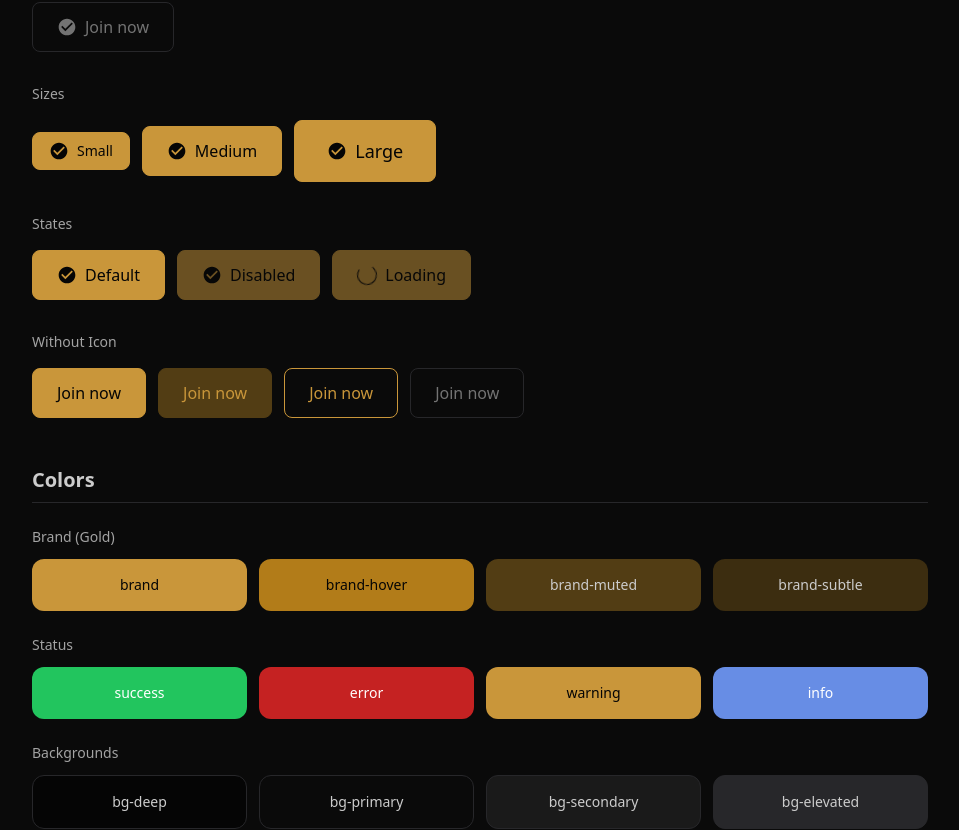
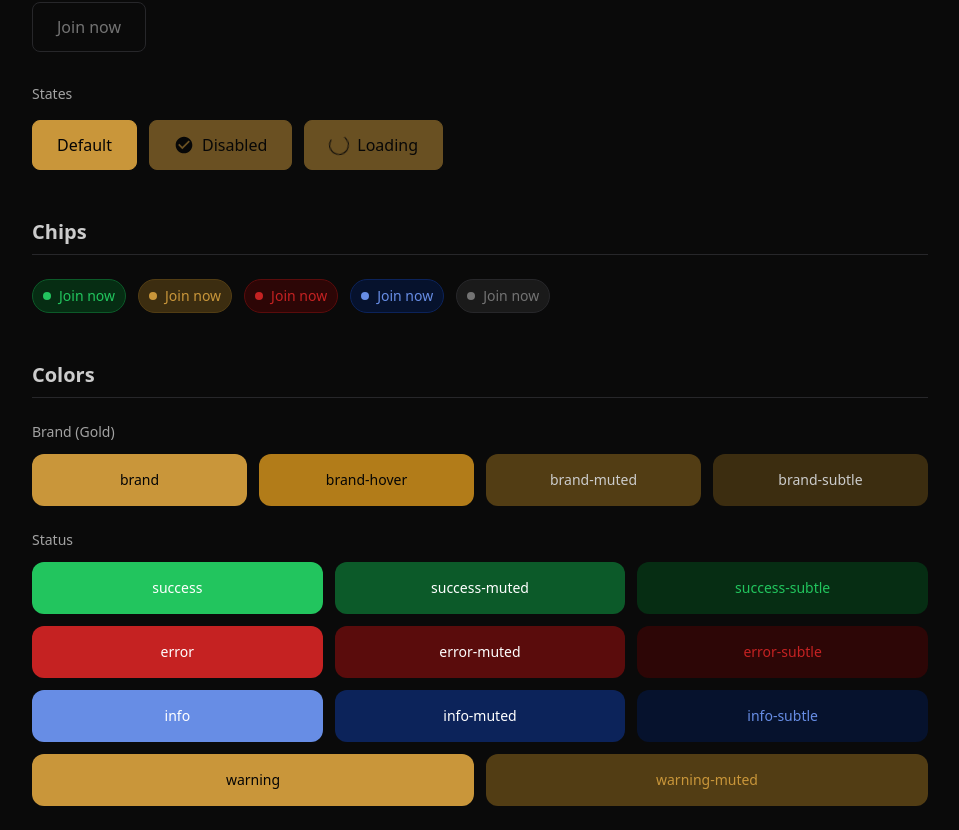
Before and after one commit to akxr-in/akxr-frontend, a Next.js app in the folder frontend/: page /design-system in a window 1280 px wide. Shown: the part 457-1287 px from the top of the page, without its empty margins (160-1119 px from the left). Built offline with nearby package versions, Linux system fonts and the light colour scheme.

Commit message:
feat: integrate Chip component into Design System Showcase and streamline Button usage

```diff
--- a/frontend/app/design-system/page.tsx
+++ b/frontend/app/design-system/page.tsx
@@ -1,8 +1,8 @@
 "use client";
 
-import { Button } from "@akxr/design-system";
+import { Button, Chip } from "@akxr/design-system";
 
-// Simple icon component matching the Figma
+// Simple icon component
 const BrandIcon = () => (
     <svg viewBox="0 0 24 24" fill="currentColor" className="w-5 h-5">
         <path d="M12 2C6.48 2 2 6.48 2 12s4.48 10 10 10 10-4.48 10-10S17.52 2 12 2zm-2 15l-5-5 1.41-1.41L10 14.17l7.59-7.59L19 8l-9 9z" />
@@ -27,70 +27,52 @@ export default function DesignSystemShowcase() {
                         Button
                     </h2>
 
-                    {/* All 4 Variants */}
                     <div className="mb-8">
                         <h3 className="text-sm font-medium text-text-secondary mb-4">
                             Variants
                         </h3>
                         <div className="flex flex-col gap-4 max-w-xs">
-                            <Button variant="primary" leftIcon={<BrandIcon />}>
+                            <Button variant="primary">
                                 Join now
                             </Button>
-                            <Button variant="secondary" leftIcon={<BrandIcon />}>
+                            <Button variant="secondary">
                                 Join now
                             </Button>
-                            <Button variant="outline" leftIcon={<BrandIcon />}>
+                            <Button variant="outline">
                                 Join now
                             </Button>
-                            <Button variant="ghost" leftIcon={<BrandIcon />}>
+                            <Button variant="ghost">
                                 Join now
                             </Button>
                         </div>
                     </div>
 
-                    {/* Sizes */}
-                    <div className="mb-8">
-                        <h3 className="text-sm font-medium text-text-secondary mb-4">
-                            Sizes
-                        </h3>
-                        <div className="flex flex-wrap items-center gap-3">
-                            <Button size="sm" leftIcon={<BrandIcon />}>
-                                Small
-                            </Button>
-                            <Button size="md" leftIcon={<BrandIcon />}>
-                                Medium
-                            </Button>
-                            <Button size="lg" leftIcon={<BrandIcon />}>
-                                Large
-                            </Button>
-                        </div>
-                    </div>
-
-                    {/* States */}
-                    <div className="mb-8">
+                    <div>
                         <h3 className="text-sm font-medium text-text-secondary mb-4">
                             States
                         </h3>
                         <div className="flex flex-wrap items-center gap-3">
-                            <Button leftIcon={<BrandIcon />}>Default</Button>
+                            <Button>Default</Button>
                             <Button disabled leftIcon={<BrandIcon />}>
                                 Disabled
                             </Button>
                             <Button isLoading>Loading</Button>
                         </div>
                     </div>
+                </section>
 
-                    {/* Without Icon */}
-                    <div>
-                        <h3 className="text-sm font-medium text-text-secondary mb-4">
-                            Without Icon
-                        </h3>
-                        <div className="flex flex-wrap gap-3">
-                            <Button variant="primary">Join now</Button>
-                            <Button variant="secondary">Join now</Button>
-                            <Button variant="outline">Join now</Button>
-                            <Button variant="ghost">Join now</Button>
-                        </div>
+                {/* Chips Section */}
+                <section className="mb-12">
+                    <h2 className="text-xl font-semibold mb-6 pb-2 border-b border-border-default">
+                        Chips
+                    </h2>
+
+                    <div className="flex flex-wrap gap-3">
+                        <Chip variant="success">Join now</Chip>
+                        <Chip variant="warning">Join now</Chip>
+                        <Chip variant="error">Join now</Chip>
+                        <Chip variant="info">Join now</Chip>
+                        <Chip variant="neutral">Join now</Chip>
                     </div>
                 </section>
 
@@ -126,18 +108,45 @@ export default function DesignSystemShowcase() {
                         <h3 className="text-sm font-medium text-text-secondary mb-3">
                             Status
                         </h3>
-                        <div className="grid grid-cols-4 gap-3">
+                        <div className="grid grid-cols-3 gap-3 mb-3">
                             <div className="bg-success text-white p-4 rounded-lg text-center text-sm">
                                 success
                             </div>
+                            <div className="bg-success-muted text-white p-4 rounded-lg text-center text-sm">
+                                success-muted
+                            </div>
+                            <div className="bg-success-subtle text-success p-4 rounded-lg text-center text-sm">
+                                success-subtle
+                            </div>
+                        </div>
+                        <div className="grid grid-cols-3 gap-3 mb-3">
                             <div className="bg-error text-white p-4 rounded-lg text-center text-sm">
                                 error
                             </div>
+                            <div className="bg-error-muted text-white p-4 rounded-lg text-center text-sm">
+                                error-muted
+                            </div>
+                            <div className="bg-error-subtle text-error p-4 rounded-lg text-center text-sm">
+                                error-subtle
+                            </div>
+                        </div>
+                        <div className="grid grid-cols-3 gap-3 mb-3">
+                            <div className="bg-info text-white p-4 rounded-lg text-center text-sm">
+                                info
+                            </div>
+                            <div className="bg-info-muted text-white p-4 rounded-lg text-center text-sm">
+                                info-muted
+                            </div>
+                            <div className="bg-info-subtle text-info p-4 rounded-lg text-center text-sm">
+                                info-subtle
+                            </div>
+                        </div>
+                        <div className="grid grid-cols-2 gap-3">
                             <div className="bg-warning text-text-inverted p-4 rounded-lg text-center text-sm">
                                 warning
                             </div>
-                            <div className="bg-info text-white p-4 rounded-lg text-center text-sm">
-                                info
+                            <div className="bg-warning-muted text-warning p-4 rounded-lg text-center text-sm">
+                                warning-muted
                             </div>
                         </div>
                     </div>
```
